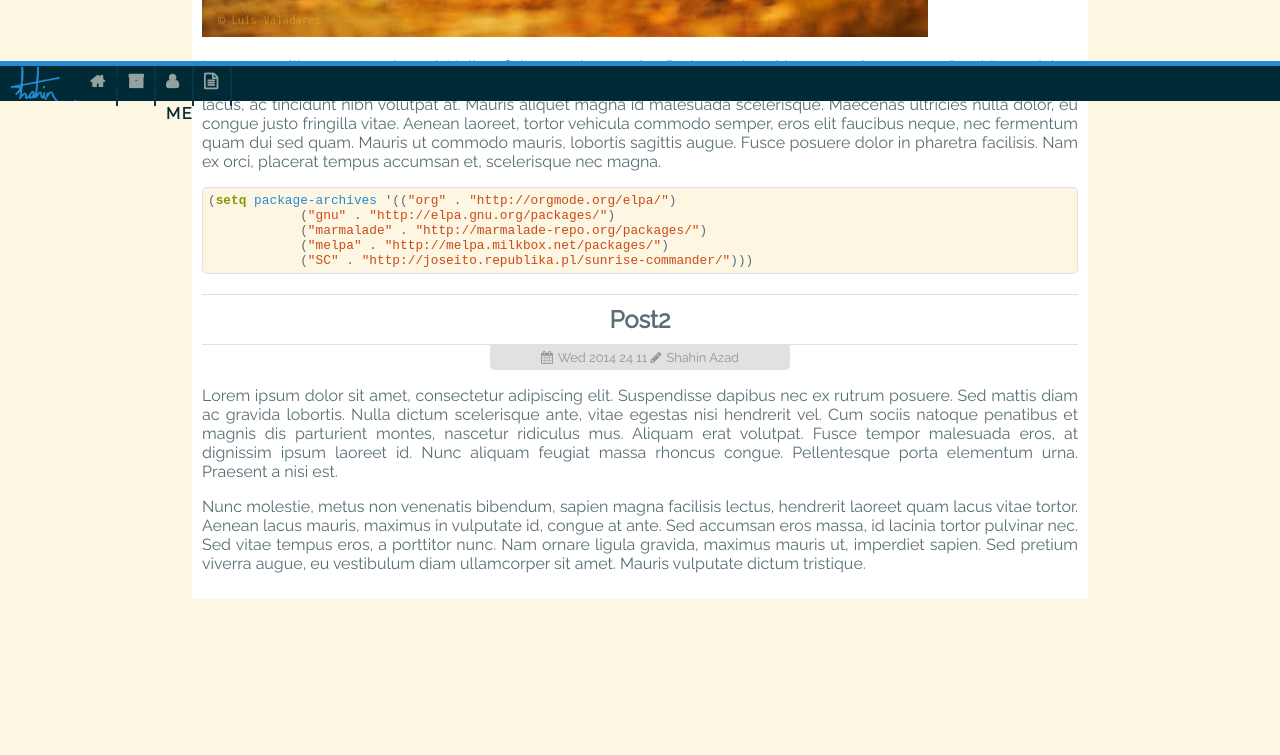
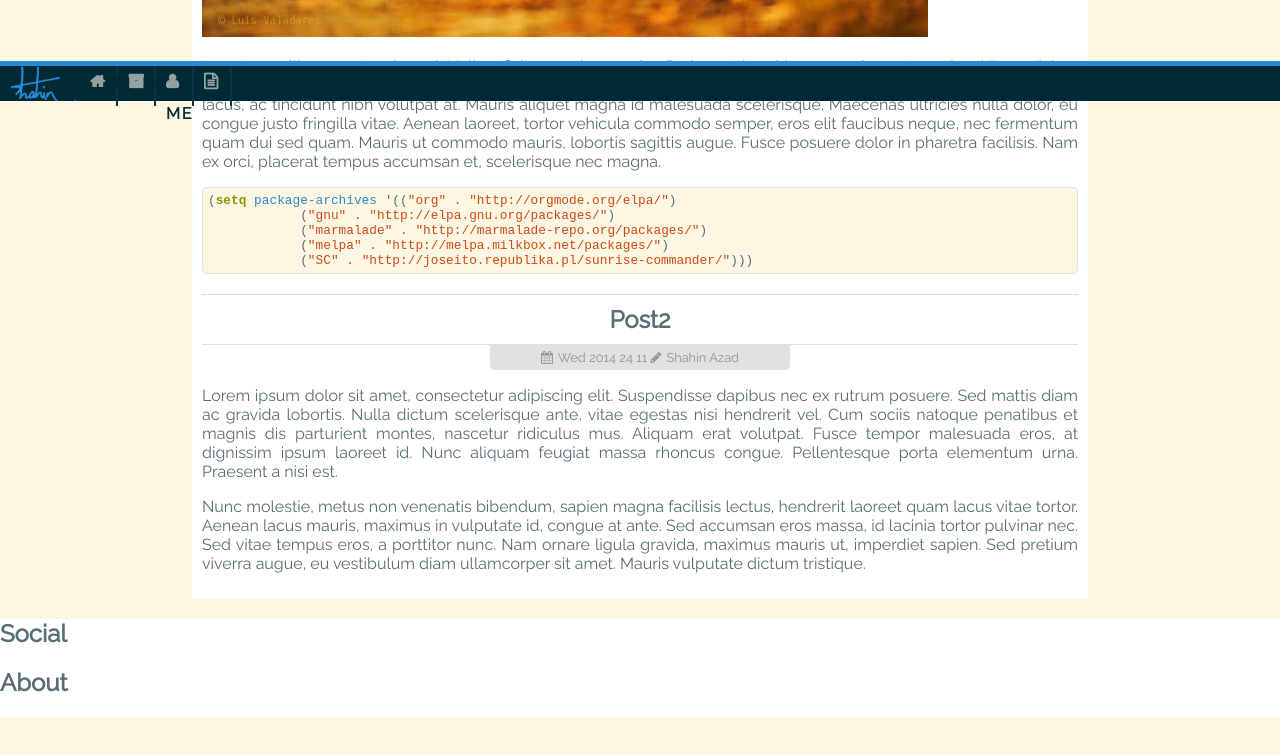
Before and after one commit to shahinism/Paper, a plain HTML site: page index.html in a window 1280 px wide. Shown: the part 699-1454 px from the top of the page. Before the commit the page ends 1298 px from the top, so only its background shows below. Drawn offline with Linux system fonts and the light colour scheme.

Commit message:
Grid float problem solved. Menu in small screen is also OK with it.

```diff
--- a/index.html
+++ b/index.html
@@ -53,6 +53,16 @@
       </nav><!--/navigation-->
 
     </div><!--/container-->
+<footer>
+  <div class="container">
+    <div class="column two">
+      <h2>Social</h2>
+    </div>
+    <div class="column two">
+      <h2>About</h2>
+    </div>
+  </div>
+</footer>
 
   </body>
 </html>
--- a/style.scss
+++ b/style.scss
@@ -52,6 +52,7 @@ body{
     text-align: justify;
     color: $base01;
     font-size: 100/1.5em;
+    margin-bottom: 40px;
 }
 
 img{
@@ -80,7 +81,7 @@ img{
     zoom: 1;
 }
 
-.container columns{
+.container .columns{
     float: left;
 }
 
@@ -122,6 +123,7 @@ a.nav-link:hover:before{
 #navigation{
     border-top: 5px solid $blue;
     background: $base03;
+    clear: both;
 }
 
 #navigation ul{
@@ -232,6 +234,10 @@ span.writer:before{
 	margin: 0 auto;
     }
 
+    footer .container{
+	width: 100%;
+    }
+
     .container .columns.one { width: 25%; }
     .container .columns.two { width: 50%; }
     .container .columns.three { width: 75%; }
```
Also changed, not shown: style.css.
